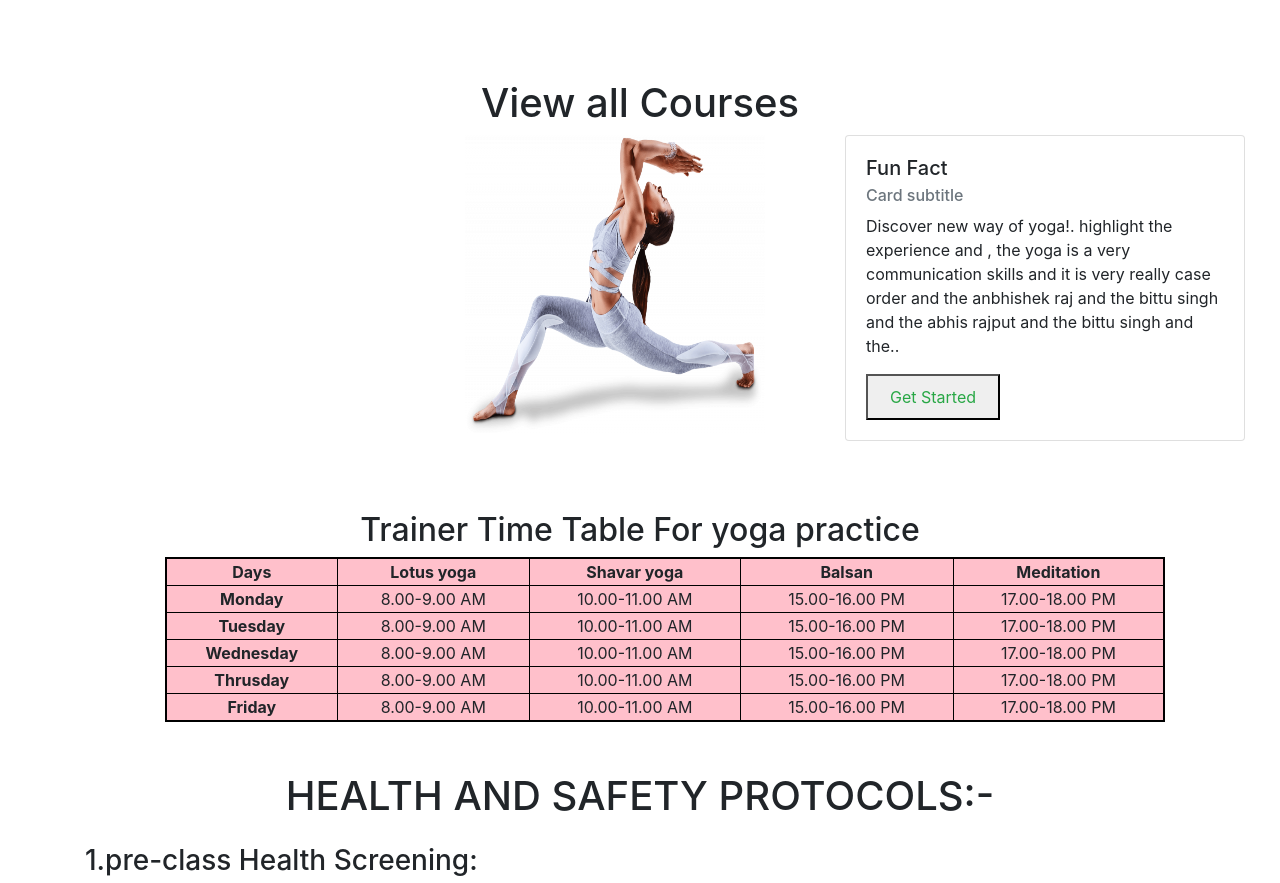
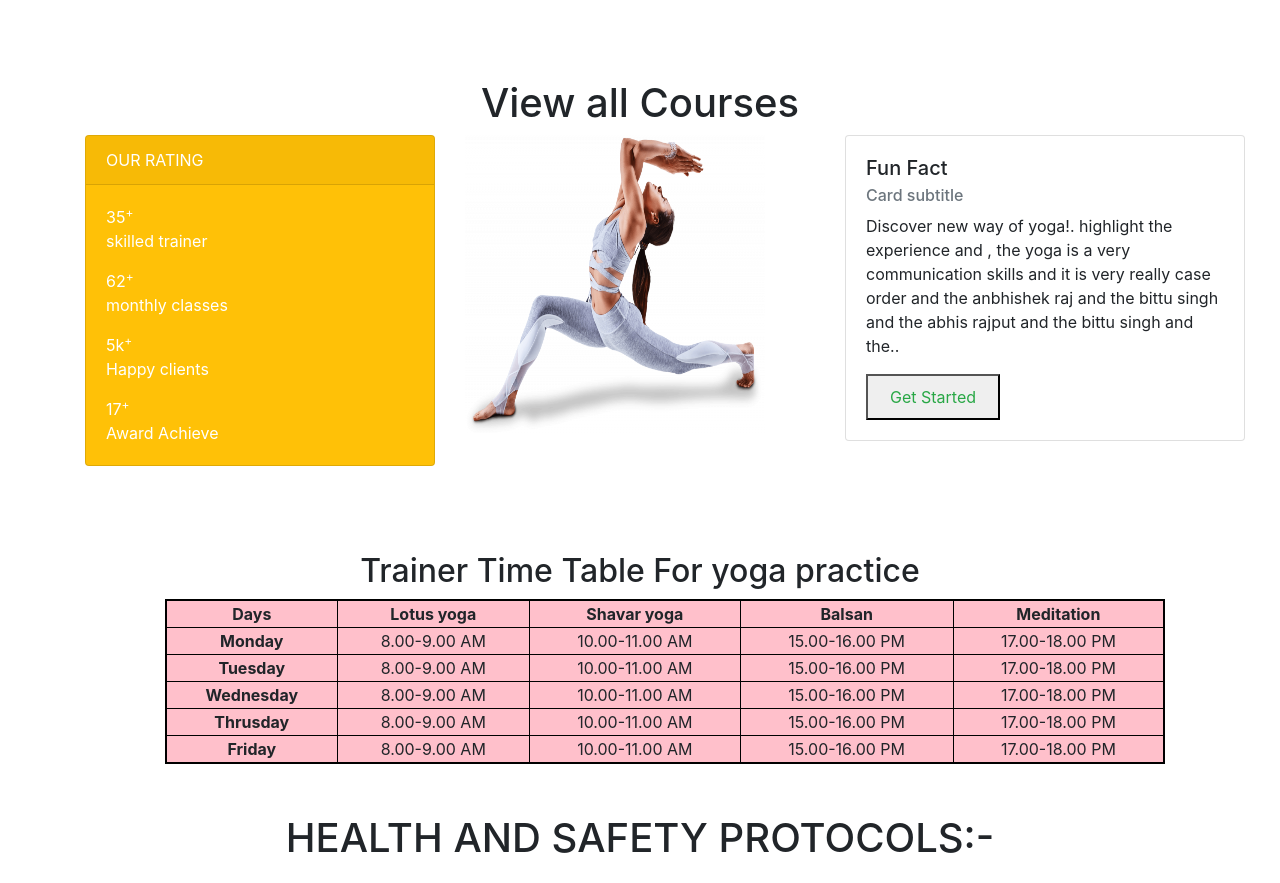
Before and after one commit to Abhi123-9693/yoga-site, a plain HTML site: page index.html in a window 1280 px wide. Shown: the part 2280-3163 px from the top of the page. Drawn offline with nearby package versions, Linux system fonts and the light colour scheme.

Commit message:
modify index file

```diff
--- a/index.html
+++ b/index.html
@@ -190,9 +190,16 @@
       <h1>View all Courses</h1>
       <div class="row">
         <div class="col-md-4">
-          <img src="" width="400px">
+          <div class="card text-white bg-warning mb-3" style="max-width: 22rem;">
+            <div class="card-header">OUR RATING</div>
+            <div class="card-body">
 
-
+              <p class="card-text">35<sup>+</sup><br>skilled trainer</p>
+              <p class="card-text">62<sup>+</sup><br>monthly classes</p>
+              <p class="card-text">5k<sup>+</sup><br>Happy clients</p>
+              <p class="card-text">17<sup>+<br></sup>Award Achieve</p>
+            </div>
+          </div>
         </div>
         <div class="col-md-4">
           <img src="pic/fun fact.png" height="300px" width="300px">
```
